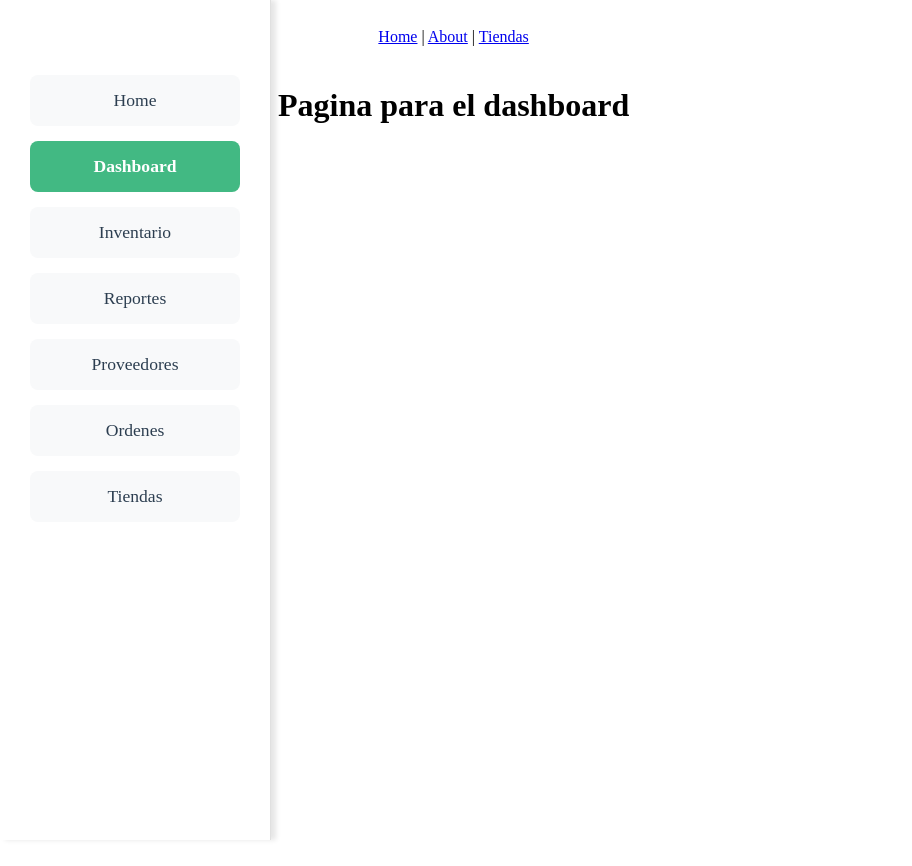
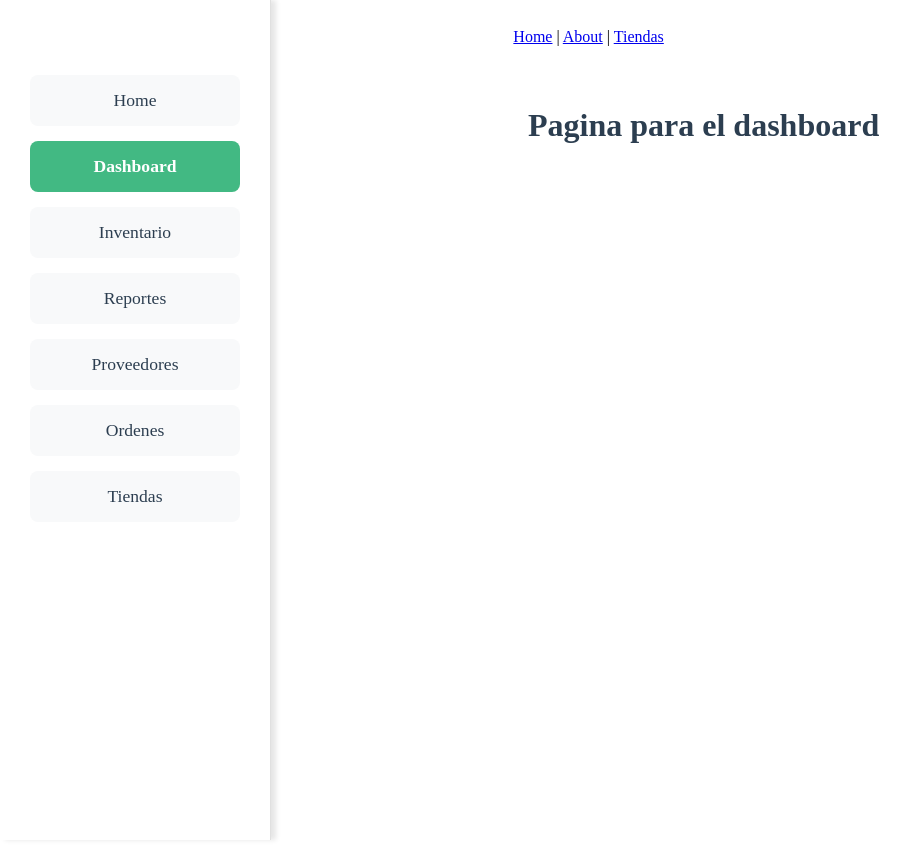
Before and after one commit to p5Patricio/Inventario-frontend, a Vue app: page /dashboard in a window 1280 px wide. Shown: the whole page, without its empty margins (0-912 px from the left). Before the commit the page ends 816 px from the top, so only its background shows below. Built offline with nearby package versions, Linux system fonts and the light colour scheme.

Commit message:
Algunos estilos para las paginas

```diff
--- a/src/views/DashBoard.vue
+++ b/src/views/DashBoard.vue
@@ -30,3 +30,42 @@ export default {
   },
 };
 </script>
+
+<style scoped>
+.layout {
+  display: flex;
+  min-height: 100vh;
+}
+
+.contenido-principal {
+  flex: 1;
+  margin-left: 230px; /* Este valor debe ser igual al ancho de tu barra lateral */
+  padding: 20px;
+  display: flex;
+  flex-direction: column;
+  align-items: center; /* Centra horizontalmente el contenido */
+}
+
+h1 {
+  text-align: center;
+  margin-bottom: 2rem;
+  color: #2c3e50;
+}
+
+/* Si quieres que todo el contenido tenga un ancho máximo */
+.contenido-principal {
+  max-width: 1200px; /* O el valor que prefieras */
+  margin-left: auto;
+  margin-right: auto;
+  padding-left: calc(230px + 20px); /* barra lateral + padding */
+  padding-right: 20px;
+}
+
+/* Asegúrate de que el contenido no se solape con la barra en pantallas pequeñas */
+@media (max-width: 768px) {
+  .contenido-principal {
+    margin-left: 0;
+    padding-left: 20px;
+  }
+}
+</style>
--- a/src/views/Ordenes.vue
+++ b/src/views/Ordenes.vue
@@ -38,3 +38,42 @@ export default {
   },
 };
 </script>
+
+<style scoped>
+.layout {
+  display: flex;
+  min-height: 100vh;
+}
+
+.contenido-principal {
+  flex: 1;
+  margin-left: 230px; /* Este valor debe ser igual al ancho de tu barra lateral */
+  padding: 20px;
+  display: flex;
+  flex-direction: column;
+  align-items: center; /* Centra horizontalmente el contenido */
+}
+
+h1 {
+  text-align: center;
+  margin-bottom: 2rem;
+  color: #2c3e50;
+}
+
+/* Si quieres que todo el contenido tenga un ancho máximo */
+.contenido-principal {
+  max-width: 1200px; /* O el valor que prefieras */
+  margin-left: auto;
+  margin-right: auto;
+  padding-left: calc(230px + 20px); /* barra lateral + padding */
+  padding-right: 20px;
+}
+
+/* Asegúrate de que el contenido no se solape con la barra en pantallas pequeñas */
+@media (max-width: 768px) {
+  .contenido-principal {
+    margin-left: 0;
+    padding-left: 20px;
+  }
+}
+</style>
--- a/src/views/Proveedores.vue
+++ b/src/views/Proveedores.vue
@@ -38,3 +38,42 @@ export default {
   },
 };
 </script>
+
+<style scoped>
+.layout {
+  display: flex;
+  min-height: 100vh;
+}
+
+.contenido-principal {
+  flex: 1;
+  margin-left: 230px; /* Este valor debe ser igual al ancho de tu barra lateral */
+  padding: 20px;
+  display: flex;
+  flex-direction: column;
+  align-items: center; /* Centra horizontalmente el contenido */
+}
+
+h1 {
+  text-align: center;
+  margin-bottom: 2rem;
+  color: #2c3e50;
+}
+
+/* Si quieres que todo el contenido tenga un ancho máximo */
+.contenido-principal {
+  max-width: 1200px; /* O el valor que prefieras */
+  margin-left: auto;
+  margin-right: auto;
+  padding-left: calc(230px + 20px); /* barra lateral + padding */
+  padding-right: 20px;
+}
+
+/* Asegúrate de que el contenido no se solape con la barra en pantallas pequeñas */
+@media (max-width: 768px) {
+  .contenido-principal {
+    margin-left: 0;
+    padding-left: 20px;
+  }
+}
+</style>
--- a/src/views/Reportes.vue
+++ b/src/views/Reportes.vue
@@ -10,7 +10,7 @@
   </template>
 
 <script>
-import axios from 'axios';
+//import axios from 'axios';
 import BarraLateral from "../components/BarraLateral.vue";
 
 export default {
@@ -19,22 +19,53 @@ export default {
   },
   data() {
     return {
-      tiendas: [],
+
     };
   },
   methods: {
-    async listartiendas() {
-      try {
-        const response = await axios.get('tienda/list');
-        this.tiendas = response.data;
-        console.log(this.tiendas)
-      } catch (error) {
-        console.error('Hubo un error al obtener los datos:', error);
-      }
-    },
+
   },
   mounted() {
-    this.listartiendas();
+
   },
 };
 </script>
+
+<style scoped>
+.layout {
+  display: flex;
+  min-height: 100vh;
+}
+
+.contenido-principal {
+  flex: 1;
+  margin-left: 230px; /* Este valor debe ser igual al ancho de tu barra lateral */
+  padding: 20px;
+  display: flex;
+  flex-direction: column;
+  align-items: center; /* Centra horizontalmente el contenido */
+}
+
+h1 {
+  text-align: center;
+  margin-bottom: 2rem;
+  color: #2c3e50;
+}
+
+/* Si quieres que todo el contenido tenga un ancho máximo */
+.contenido-principal {
+  max-width: 1200px; /* O el valor que prefieras */
+  margin-left: auto;
+  margin-right: auto;
+  padding-left: calc(230px + 20px); /* barra lateral + padding */
+  padding-right: 20px;
+}
+
+/* Asegúrate de que el contenido no se solape con la barra en pantallas pequeñas */
+@media (max-width: 768px) {
+  .contenido-principal {
+    margin-left: 0;
+    padding-left: 20px;
+  }
+}
+</style>
```
